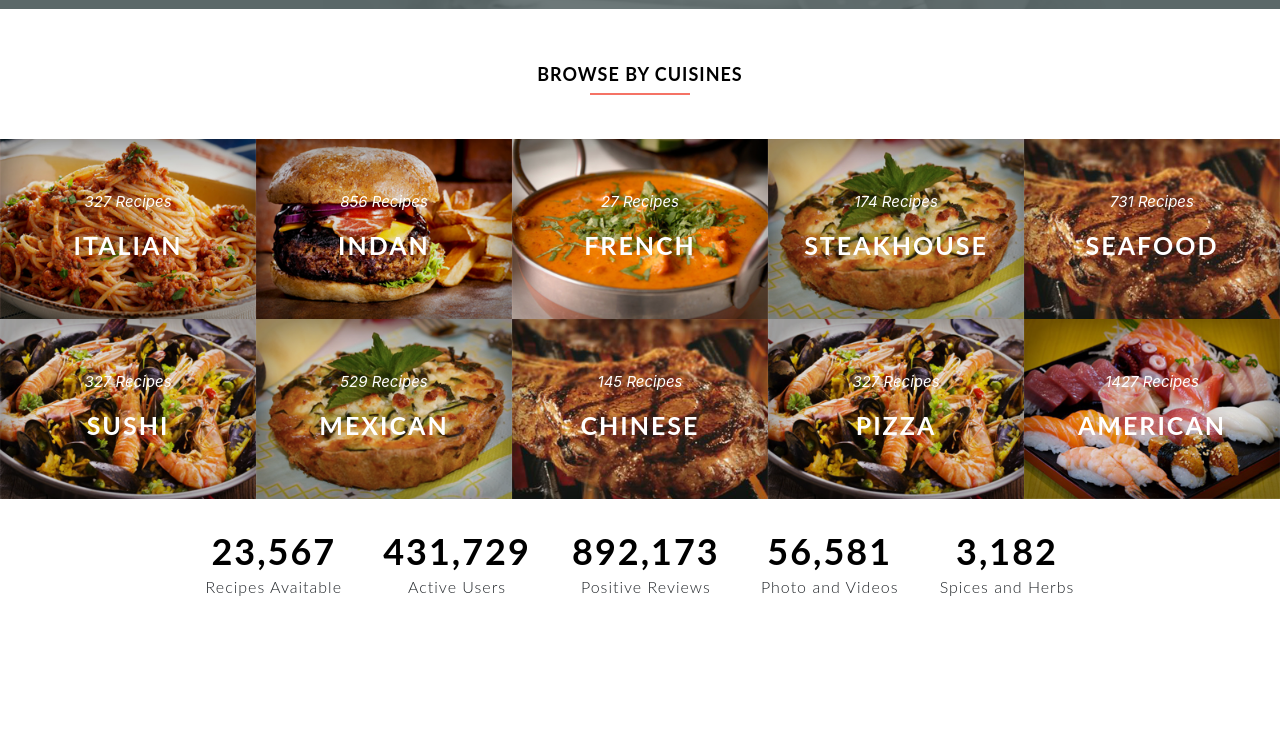
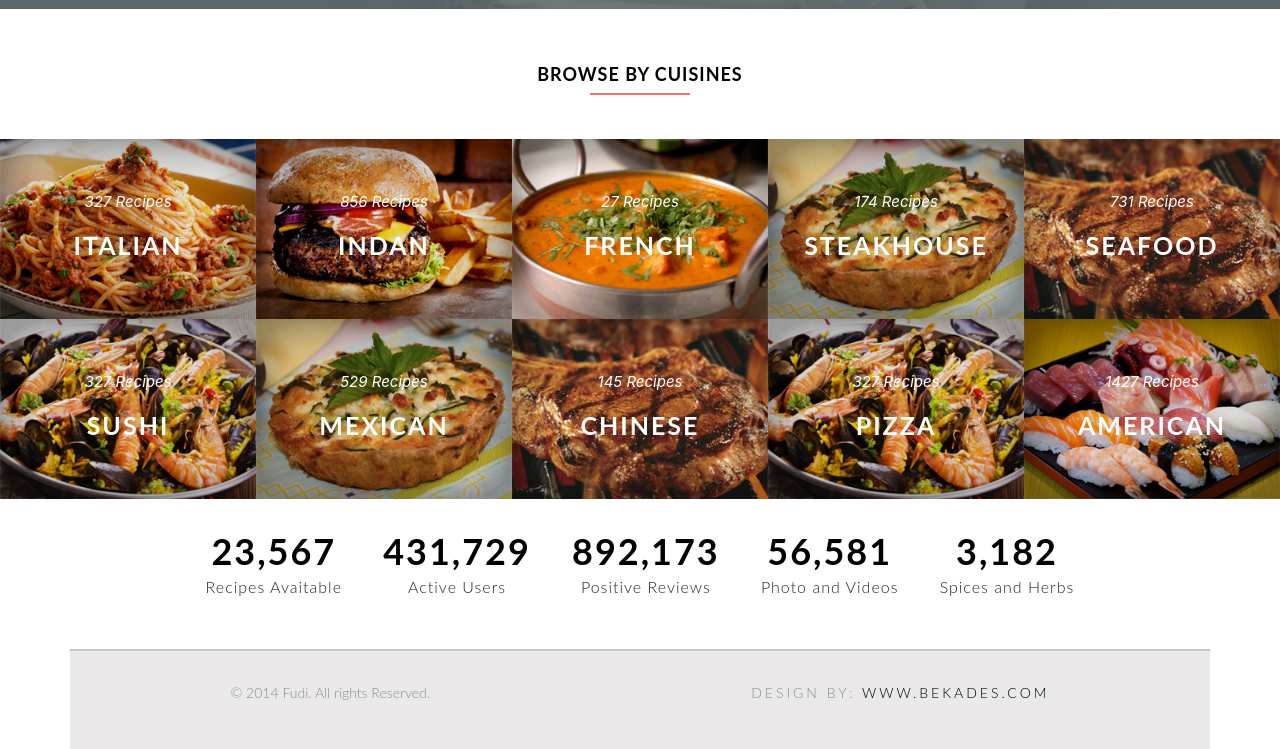
Before and after one commit to NguyenTruongGiang33/Html-Boilerplate1, a website: page src/index.html in a window 1280 px wide. Shown: the part 2395-3144 px from the top of the page. Before the commit the page ends 3044 px from the top, so only its background shows below. Drawn offline with nearby package versions, Linux system fonts and the light colour scheme; files that its build step writes are made by us from their sources; a web font is replaced by a local one.

Commit message:
fea/slice-footer

```diff
--- a/src/index.html
+++ b/src/index.html
@@ -296,12 +296,13 @@
 
     <!-- include footer.html -->
     <footer class="footer-container">
-  <div class="container">
-    <div class="row">
-      <div class="col-md-12">
-      </div>
+    <div class="container">
+        <div class="row">
+            <p class="text1"> &copy; 2014 Fudi. All rights Reserved.</p>
+            <p class="text2">DESIGN BY: <span style="color:black;"> WWW.BEKADES.COM</span></p>
+        </div>
+
     </div>
-  </div>
 </footer>
 
 
--- a/src/styles/base/_variables.scss
+++ b/src/styles/base/_variables.scss
@@ -2,3 +2,4 @@
 $cl-primary:white;
 $font-lato: "Lato";
 $ff-timenew :"Times New Roman";
+$cl-footer:#c6c6c6;
--- a/src/styles/layout/_footer.scss
+++ b/src/styles/layout/_footer.scss
@@ -0,0 +1,19 @@
+.footer-container{
+    .container{
+        .row{
+            height: 100px;
+            background-color: #eae8e8;
+            @include flexbox;
+            @include justify-content(space-around);
+            @include align-items(center);
+            @include rem("font-size",14);
+            color: #8b8b8b;
+            font-family: $font-lato;
+            font-weight: 300;
+            border-top: 2px solid $cl-footer;
+            .text2{
+                letter-spacing: 3px;
+            }
+        }
+    }
+}
```
Also changed, not shown: src/views/layouts/footer.html (+6 -5 lines).
